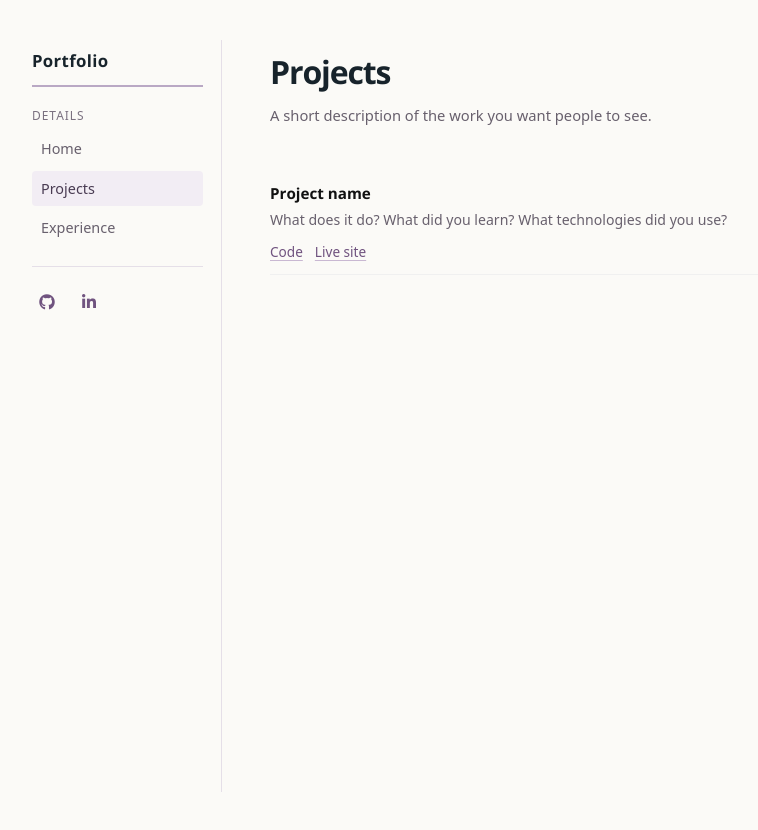
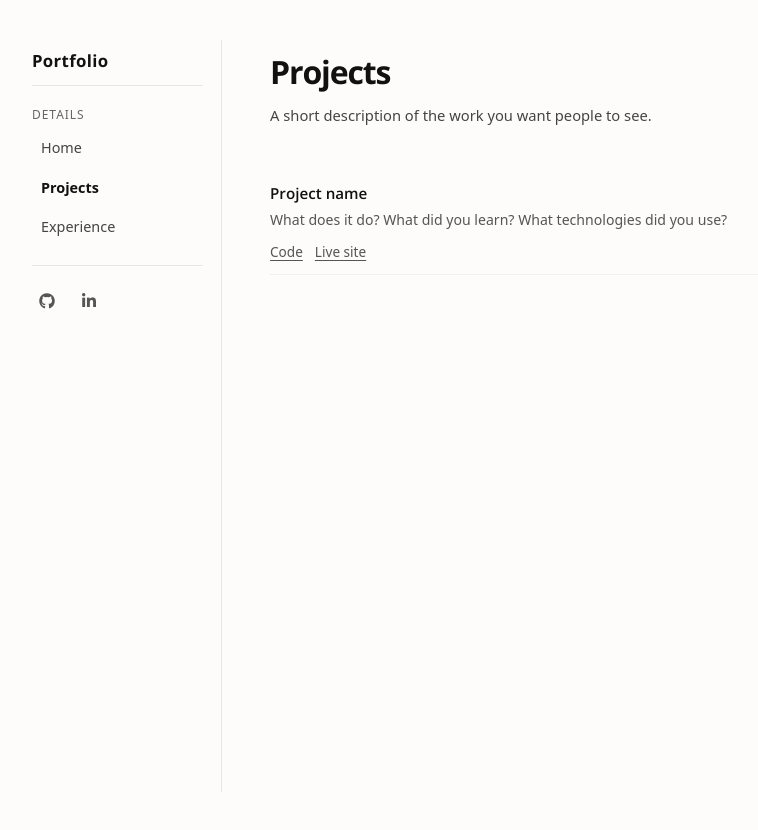
Before and after one commit to ksvengurlekar/ksvengurlekar.github.io, a plain HTML site: page frontend/index.html in a window 1280 px wide. Both pictures are taken after a click on the link "Projects". Shown: the whole page, without its empty margins (112-870 px from the left). Drawn offline with nearby package versions, Linux system fonts and the light colour scheme.

Commit message:
feat(portfolio): style from references

```diff
--- a/frontend/index.html
+++ b/frontend/index.html
@@ -8,7 +8,7 @@
   <title>Kiran Vengurlekar | Portfolio</title>
   <link rel="preconnect" href="https://fonts.googleapis.com">
   <link rel="preconnect" href="https://fonts.gstatic.com" crossorigin>
-  <link href="https://fonts.googleapis.com/css2?family=Open+Sans:wght@400;600;700&display=swap" rel="stylesheet">
+  <link href="https://fonts.googleapis.com/css2?family=Open+Sans:wght@600;700&display=swap" rel="stylesheet">
   <link rel="stylesheet" href="styles.css">
   <link rel="stylesheet" href="https://cdnjs.cloudflare.com/ajax/libs/font-awesome/6.0.0/css/all.min.css">
   <script src="script.js" defer></script>
--- a/frontend/styles.css
+++ b/frontend/styles.css
@@ -1,14 +1,18 @@
 * { margin: 0; padding: 0; box-sizing: border-box; }
 
 body {
-    font-family: Open Sans, 'Times New Roman', Times, serif;
+    font-family: Georgia, 'Times New Roman', Times, serif;
     line-height: 1.5;
-    color: #17232b;
-    background: #fbfaf7;
+    color: #111;
+    background: #fdfcfa;
     min-height: 100vh;
 }
 
 a { color: inherit; }
+
+h1, h2, h3, .sidebar-title {
+    font-family: 'Open Sans', system-ui, sans-serif;
+}
 
 .layout {
     display: grid;
@@ -26,7 +30,7 @@ a { color: inherit; }
     height: calc(100vh - 48px);
     overflow: auto;
     padding: 8px 18px 8px 0;
-    border-right: 1px solid #e5dfe8;
+    border-right: 1px solid #e6e6e6;
 }
 
 .sidebar-title {
@@ -35,13 +39,13 @@ a { color: inherit; }
     letter-spacing: 0.02em;
     margin-bottom: 20px;
     padding-bottom: 12px;
-    border-bottom: 2px solid #b9a8c4;
+    border-bottom: 1px solid #e6e6e6;
 }
 
 .sidebar-subtitle {
-    font-family: system-ui, sans-serif;
+    font-family: system-ui, -apple-system, 'Segoe UI', Roboto, Helvetica, Arial, sans-serif;
     font-size: 0.75rem;
-    color: #7b7180;
+    color: #666;
     margin: 16px 0 6px;
     text-transform: uppercase;
     letter-spacing: 0.08em;
@@ -54,19 +58,23 @@ a { color: inherit; }
     display: block;
     padding: 7px 9px;
     border-radius: 4px;
-    color: #68606d;
-    font-family: system-ui, sans-serif;
+    color: #444;
+    font-family: system-ui, -apple-system, 'Segoe UI', Roboto, Helvetica, Arial, sans-serif;
     font-size: 0.9rem;
     text-decoration: none;
 }
 
-.sidebar-nav a:hover,
-.sidebar-nav a.active {
-    color: #493b52;
-    background: #f2edf4;
+.sidebar-nav a:hover {
+    color: #111;
+    background: #f5f5f5;
 }
 
-.rule { height: 1px; margin: 20px 0; background: #e5dfe8; }
+.sidebar-nav a.active {
+    color: #111;
+    font-weight: 600;
+}
+
+.rule { height: 1px; margin: 20px 0; background: #e6e6e6; }
 .main { min-width: 0; max-width: 720px; }
 
 .page-section { display: none; opacity: 0; transform: translateY(8px); }
@@ -81,10 +89,10 @@ a { color: inherit; }
 .hero h1 { margin-bottom: 8px; font-size: 2rem; letter-spacing: -0.035em; }
 
 .dek, .about-text, .project-card p, .section-note, .footer p {
-    font-family: system-ui, sans-serif;
+    font-family: system-ui, -apple-system, 'Segoe UI', Roboto, Helvetica, Arial, sans-serif;
 }
 
-.dek { margin-bottom: 14px; color: #68606d; font-size: 0.92rem; }
+.dek { margin-bottom: 14px; color: #444; font-size: 0.92rem; }
 
 .social-links, .project-links {
     display: flex;
@@ -99,48 +107,46 @@ a { color: inherit; }
     justify-content: center;
     width: 30px;
     height: 30px;
-    color: #70537f;
-    font-family: system-ui, sans-serif;
+    color: #555;
+    font-family: system-ui, -apple-system, 'Segoe UI', Roboto, Helvetica, Arial, sans-serif;
     font-size: 1rem;
     text-decoration: none;
-    transition: color 0.15s ease, background 0.15s ease;
+    transition: color 0.15s ease;
 }
 
 .project-links a {
-    color: #70537f;
-    font-family: system-ui, sans-serif;
+    color: #555;
+    font-family: system-ui, -apple-system, 'Segoe UI', Roboto, Helvetica, Arial, sans-serif;
     font-size: 0.85rem;
     text-decoration: underline;
-    text-decoration-color: #c9b8d2;
+    text-decoration-color: #555;
     text-underline-offset: 3px;
     transition: color 0.15s ease, text-decoration-color 0.15s ease;
 }
 
 .social-links a:hover {
-    color: #493b52;
-    background: #f2edf4;
-    border-radius: 50%;
+    color: #111;
 }
 
 .project-links a:hover {
-    color: #493b52;
-    text-decoration-color: #70537f;
+    color: #111;
+    text-decoration-color: #111;
 }
 
 .section { padding: 20px 0; }
 .section h2 { margin-bottom: 12px; font-size: 1.3rem; }
 .section h3 { margin: 20px 0 8px; color: #333; font-size: 1.1rem; }
 
-.about-text { color: #433d48; font-size: 0.92rem; line-height: 1.75; }
+.about-text { color: #333; font-size: 0.92rem; line-height: 1.75; }
 .about-text p { margin-bottom: 8px; }
 
 .projects-grid { display: grid; gap: 10px; margin-top: 10px; }
 .project-card { padding: 12px 0; border-bottom: 1px solid #f0f0f0; }
-.project-card h3 { margin: 0 0 4px; color: #111; font-size: 0.95rem; }
-.project-card p { margin-bottom: 8px; color: #68606d; font-size: 0.88rem; }
+.project-card h3 { margin: 0 0 4px; color: #111; font-size: 0.95rem; font-weight: 600; }
+.project-card p { margin-bottom: 8px; color: #555; font-size: 0.88rem; }
 
 .section-note { margin: -4px 0 12px; color: #666; font-size: 0.88rem; }
-.footer { margin-top: 28px; padding: 24px 0 0; border-top: 1px solid #e5dfe8; }
+.footer { margin-top: 28px; padding: 24px 0 0; border-top: 1px solid #e6e6e6; }
 .footer p { color: #888; font-size: 0.84rem; }
 
 @media (max-width: 768px) {
@@ -149,7 +155,7 @@ a { color: inherit; }
     position: static;
     height: auto;
     border-right: none;
-    border-bottom: 1px solid #e5dfe8;
+    border-bottom: 1px solid #e6e6e6;
     margin-bottom: 16px;
     padding: 12px 0 16px;
     }
```
